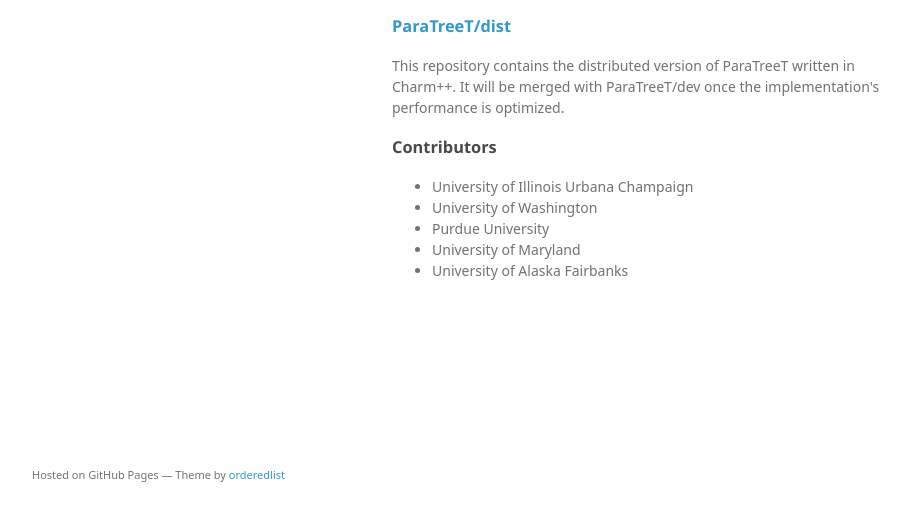
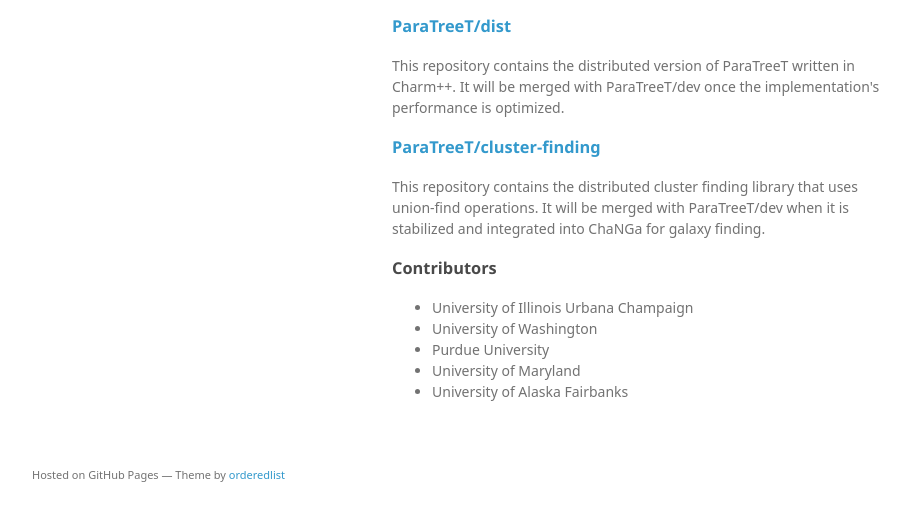
Before and after one commit to paratreet/paratreet.github.io, a plain HTML site: page index.html in a window 1280 px wide. Shown: the part 246-766 px from the top of the page, without its empty margins (178-1089 px from the left). Drawn offline with Linux system fonts and the light colour scheme; a web font is replaced by a local one.

Commit message:
Add link to cluster finding library

```diff
--- a/index.html
+++ b/index.html
@@ -33,6 +33,10 @@
 
           <p>This repository contains the distributed version of ParaTreeT written in Charm++. It will be merged with ParaTreeT/dev once the implementation's performance is optimized.</p>
 
+          <h3><a href="https://github.com/paratreet/cluster-finding">ParaTreeT/cluster-finding</a></h3>
+
+          <p>This repository contains the distributed cluster finding library that uses union-find operations. It will be merged with ParaTreeT/dev when it is stabilized and integrated into ChaNGa for galaxy finding.</p>
+
           <h3>Contributors</h3>
 
           <ul>
```
